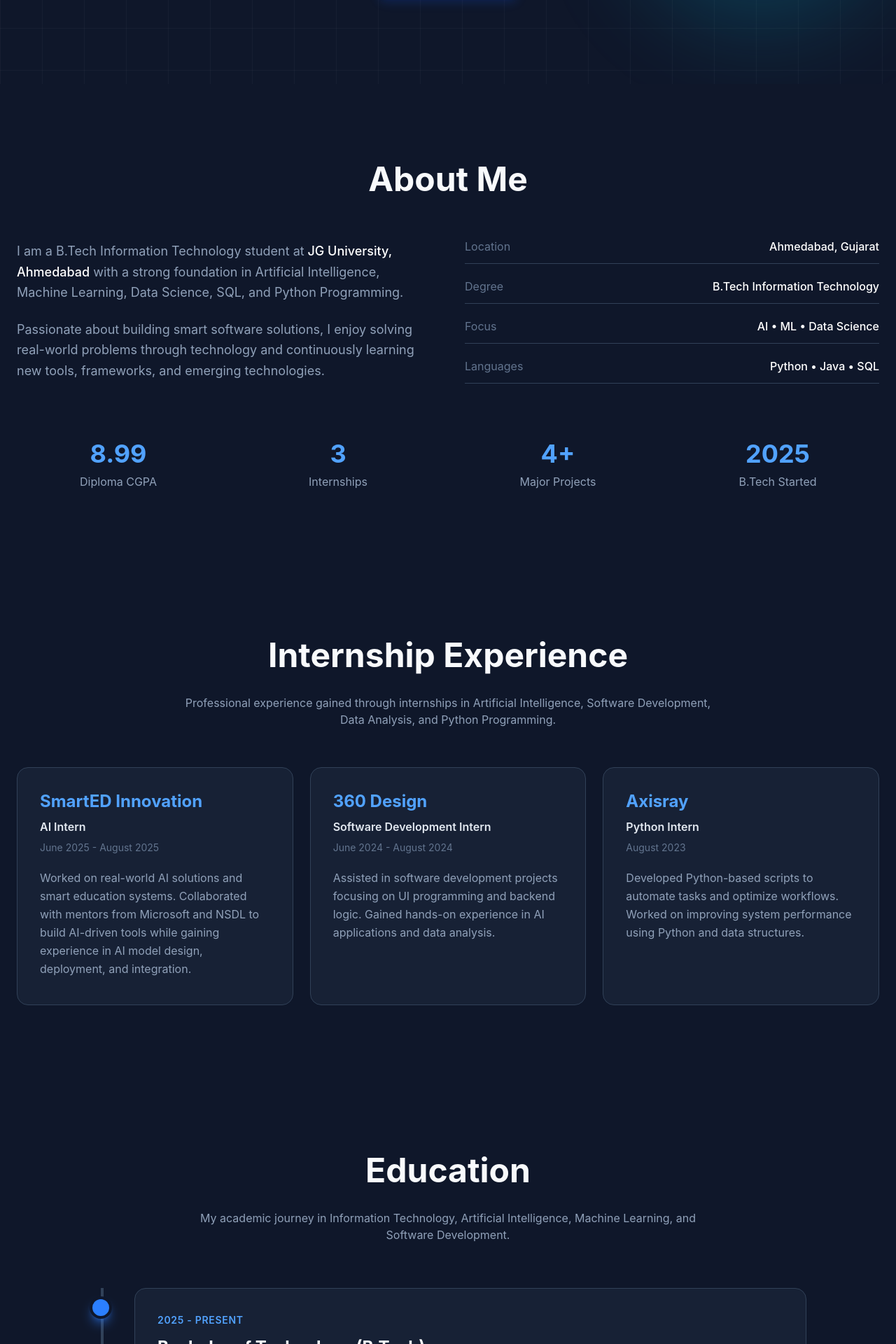
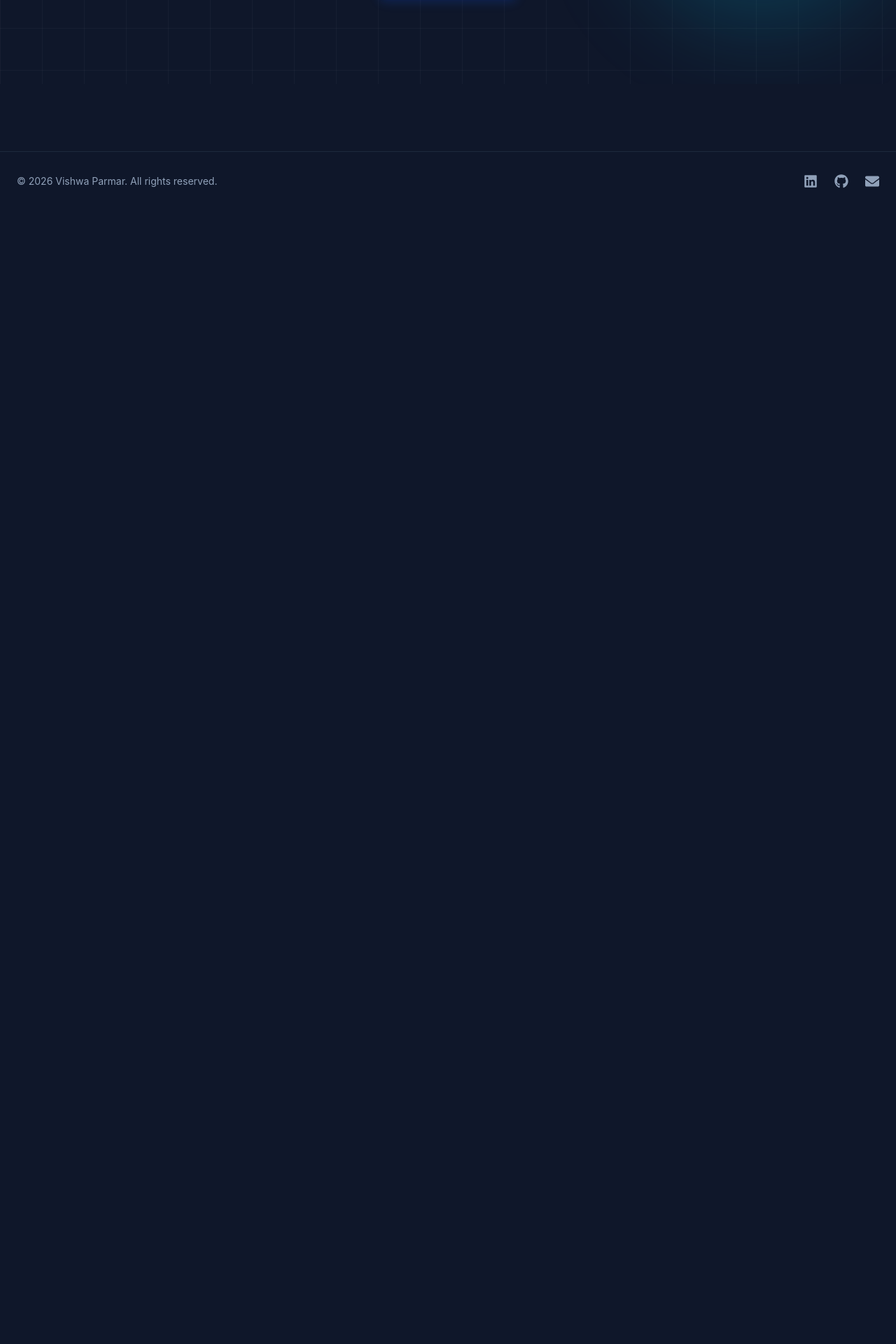
Before and after one commit to Vishwa13-dot/Portfolio, a React (Vite) app: page / in a window 1280 px wide. Shown: the part 680-2600 px from the top of the page at 70% size. After the commit the page ends 981 px from the top, so only its background shows below. Built offline with nearby package versions, Linux system fonts and the light colour scheme.

Commit message:
Using React-router-dom

```diff
--- a/package.json
+++ b/package.json
@@ -15,6 +15,7 @@
     "react": "^19.2.6",
     "react-dom": "^19.2.6",
     "react-icons": "^5.6.0",
+    "react-router-dom": "^7.18.0",
     "tailwindcss": "^4.3.1"
   },
   "devDependencies": {
--- a/src/App.jsx
+++ b/src/App.jsx
@@ -1,22 +1,29 @@
+import { BrowserRouter, Routes, Route } from "react-router-dom";
+
 import Navbar from "./components/Navbar";
-import Hero from "./components/Hero";
-import About from "./components/About";
-import Experience from "./components/Experience";
-import Education from "./components/Education";
-import Contact from "./components/Contact";
 import Footer from "./components/Footer";
+
+import Home from "./pages/Home";
+import About from "./pages/About";
+import Experience from "./pages/Experience";
+import Education from "./pages/Education";
+import Contact from "./pages/Contact";
 
 function App() {
   return (
-    <>
+    <BrowserRouter>
       <Navbar />
-      <Hero />
-      <About />
-      <Experience />
-      <Education />
-      <Contact />
+
+      <Routes>
+        <Route path="/" element={<Home />} />
+        <Route path="/about" element={<About />} />
+        <Route path="/experience" element={<Experience />} />
+        <Route path="/education" element={<Education />} />
+        <Route path="/contact" element={<Contact />} />
+      </Routes>
+
       <Footer />
-    </>
+    </BrowserRouter>
   );
 }
 
--- a/src/components/Navbar.jsx
+++ b/src/components/Navbar.jsx
@@ -1,42 +1,40 @@
 import { useState } from "react";
+import { NavLink } from "react-router-dom";
 import { HiMenu, HiX } from "react-icons/hi";
 
 function Navbar() {
   const [open, setOpen] = useState(false);
 
   const links = [
-    "Home",
-    "About",
-    "Experience",
-    "Education",
-    "Contact",
+    { name: "Home", path: "/" },
+    { name: "About", path: "/about" },
+    { name: "Experience", path: "/experience" },
+    { name: "Education", path: "/education" },
+    { name: "Contact", path: "/contact" },
   ];
 
   return (
     <nav className="fixed top-0 left-0 w-full z-50 bg-slate-900/80 backdrop-blur-lg border-b border-slate-800">
       <div className="max-w-7xl mx-auto px-6 py-4 flex justify-between items-center">
 
-        {/* Logo */}
-        <a
-          href="#home"
+        <NavLink
+          to="/"
           className="text-2xl font-bold gradient-text"
         >
           Vishwa Parmar
-        </a>
+        </NavLink>
 
         {/* Desktop Menu */}
         <div className="hidden md:flex items-center gap-8">
           {links.map((link) => (
-            <a
-              key={link}
-              href={`#${link.toLowerCase()}`}
+            <NavLink
+              key={link.name}
+              to={link.path}
               className="text-slate-300 hover:text-blue-400 transition duration-300"
             >
-              {link}
-            </a>
+              {link.name}
+            </NavLink>
           ))}
-
-
         </div>
 
         {/* Mobile Menu Button */}
@@ -53,17 +51,15 @@ function Navbar() {
         <div className="md:hidden bg-slate-900 border-t border-slate-800">
           <div className="flex flex-col p-6 gap-5">
             {links.map((link) => (
-              <a
-                key={link}
-                href={`#${link.toLowerCase()}`}
+              <NavLink
+                key={link.name}
+                to={link.path}
                 onClick={() => setOpen(false)}
                 className="text-slate-300 hover:text-blue-400"
               >
-                {link}
-              </a>
+                {link.name}
+              </NavLink>
             ))}
-
-
           </div>
         </div>
       )}
--- a/src/main.jsx
+++ b/src/main.jsx
@@ -1,7 +1,7 @@
 import React from "react";
 import ReactDOM from "react-dom/client";
 import App from "./App";
-import "./index.css";
+import "./index.css"; // MUST be here
 
 ReactDOM.createRoot(document.getElementById("root")).render(
   <React.StrictMode>
--- a/src/components/Hero.jsx
+++ b/src/pages/Home.jsx
@@ -1,7 +1,7 @@
 import { motion } from "framer-motion";
 import Resume from "../assets/Resume.pdf";
 
-function Hero() {
+function Home() {
   return (
     <section
       id="home"
@@ -90,4 +90,4 @@ function Hero() {
   );
 }
 
-export default Hero;
+export default Home;
```
Also changed, not shown: src/pages/About.jsx (renamed from src/components/About.jsx), src/pages/Contact.jsx (renamed from src/components/Contact.jsx), src/pages/Education.jsx (renamed from src/components/Education.jsx), src/pages/Experience.jsx (renamed from src/components/Experience.jsx), 1 other file (tests, documents, lock files or other folders).
